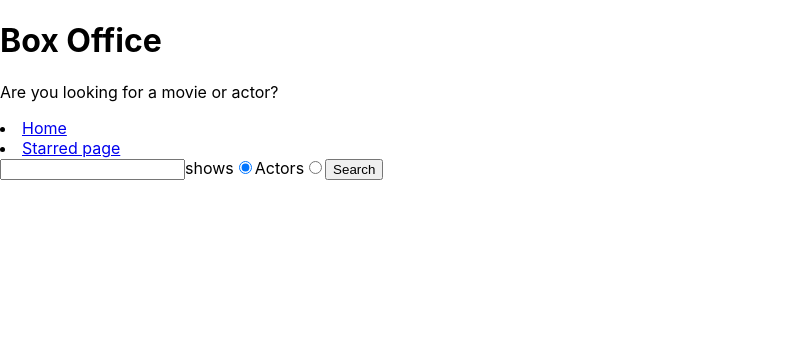
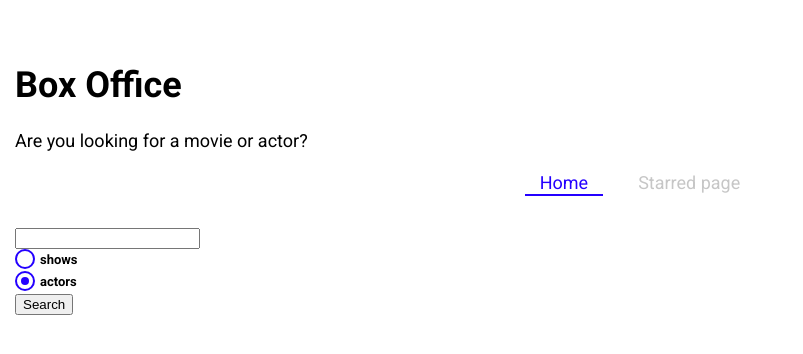
Before and after one commit to GopalSingh2809/box_office, a React (Create React App) app: page / in a window 1280 px wide. Shown: the top 354 px of the page, without its empty margins (0-803 px from the left). Built offline with nearby package versions, Linux system fonts and the light colour scheme.

Commit message:
styled part1 of project

```diff
--- a/package.json
+++ b/package.json
@@ -8,6 +8,7 @@
     "react-dom": "^18.2.0",
     "react-router-dom": "^6.14.2",
     "react-scripts": "5.0.1",
+    "styled-components": "^6.0.7",
     "web-vitals": "^2.1.4",
     "workbox-background-sync": "^6.6.0",
     "workbox-broadcast-update": "^6.6.0",
--- a/public/index.html
+++ b/public/index.html
@@ -1,11 +1,14 @@
-<!DOCTYPE html>
+<!doctype html>
 <html lang="en">
   <head>
     <meta charset="utf-8" />
     <link rel="icon" href="%PUBLIC_URL%/favicon.ico" />
     <meta name="viewport" content="width=device-width, initial-scale=1" />
     <meta name="theme-color" content="#000000" />
-    <meta name="description" content="Web site created using create-react-app" />
+    <meta
+      name="description"
+      content="Web site created using create-react-app"
+    />
     <link rel="apple-touch-icon" href="%PUBLIC_URL%/logo192.png" />
     <!--
       manifest.json provides metadata used when your web app is installed on a
@@ -21,7 +24,11 @@
       work correctly both with client-side routing and a non-root public URL.
       Learn how to configure a non-root public URL by running `npm run build`.
     -->
-    <title>React App</title>
+    <link
+      href="https://fonts.googleapis.com/css?family=Roboto:300,400,700,&display=swap"
+      rel="stylesheet"
+    />
+    <title>Box Office</title>
   </head>
   <body>
     <noscript>You need to enable JavaScript to run this app.</noscript>
--- a/src/App.jsx
+++ b/src/App.jsx
@@ -4,11 +4,13 @@
 import Starred from './pages/Starred';
 import MainLayout from './components/MainLayout';
 import Show from './pages/Show';
+import { GlobalTheme } from './theme';
+const queryClient = new QueryClient();
 
-const queryClient = new QueryClient();
 function App() {
   return (
     <QueryClientProvider client={queryClient}>
+      <GlobalTheme>
         <BrowserRouter>
           <Routes>
             <Route element={<MainLayout />}>
@@ -17,21 +19,9 @@
             </Route>
             <Route path="/show/:showId" element={<Show />} />
             <Route path="*" element={<div>PAGE NOT FOUND</div>} />
-          {/* <Route path="/" element={<App />}>
-          <Route index element={<Home />} />
-          <Route path="teams" element={<Teams />}>
-            <Route path=":teamId" element={<Team />} />
-            <Route path="new" element={<NewTeamForm />} />
-            <Route index element={<LeagueStandings />} />
-          </Route>
-        </Route>
-        <Route element={<PageLayout />}>
-          <Route path="/privacy" element={<Privacy />} />
-          <Route path="/tos" element={<Tos />} />
-        </Route>
-        <Route path="contact-us" element={<Contact />} /> */}
           </Routes>
         </BrowserRouter>
+      </GlobalTheme>
     </QueryClientProvider>
   );
 }
--- /dev/null
+++ b/src/components/CustomRadio.jsx
@@ -0,0 +1,57 @@
+import styled from 'styled-components';
+const CustomRadio = ({ label, ...InputProps }) => {
+  return (
+    <StyledRadio>
+      {label}
+      <input {...InputProps} type="radio" />
+      <span />
+    </StyledRadio>
+  );
+};
+export default CustomRadio;
+
+const StyledRadio = styled.label`
+  display: block;
+  position: relative;
+  padding-left: 25px;
+  cursor: pointer;
+  font-size: 13px;
+  user-select: none;
+  font-weight: 700;
+  line-height: 1.65;
+  input {
+    position: absolute;
+    opacity: 0;
+    cursor: pointer;
+  }
+  span {
+    position: absolute;
+    top: 0;
+    left: 0;
+    height: 16px;
+    width: 16px;
+    background-color: #fff;
+    border: 2px solid ${({ theme }) => theme.mainColors.blue};
+    border-radius: 50%;
+  }
+  input:checked ~ span {
+    background-color: #fff;
+    border: 2px solid ${({ theme }) => theme.mainColors.blue};
+  }
+  span:after {
+    content: '';
+    position: absolute;
+    display: none;
+  }
+  input:checked ~ span:after {
+    display: block;
+  }
+  span:after {
+    top: 4px;
+    left: 4px;
+    width: 8px;
+    height: 8px;
+    border-radius: 50%;
+    background: ${({ theme }) => theme.mainColors.blue};
+  }
+`;
--- a/src/components/Navs.jsx
+++ b/src/components/Navs.jsx
@@ -1,5 +1,5 @@
-import { Link } from 'react-router-dom';
-
+import { NavLink } from 'react-router-dom';
+import styled from 'styled-components';
 const LINKS = [
   {
     text: 'Home',
@@ -13,13 +13,57 @@
 const Navs = () => {
   return (
     <div>
-      {LINKS.map(item => (
-        <li key={item.to}>
-          <Link to={item.to}>{item.text}</Link>
-        </li>
-      ))}
+      <NavList>
+        {LINKS.map(item => (
+          <li key={item.to}>
+            <LinkStyled to={item.to}>{item.text}</LinkStyled>
+          </li>
+        ))}
+      </NavList>
     </div>
   );
 };
 
 export default Navs;
+
+const NavList = styled.ul`
+  display: flex;
+  justify-content: center;
+  list-style: none;
+  margin: 0 0 30px;
+  padding: 0;
+  li {
+    margin: 0 10px;
+  }
+`;
+
+const LinkStyled = styled(NavLink)`
+  display: block;
+  padding: 3px 15px;
+  position: relative;
+  text-decoration: none;
+  color: ${({ theme }) => theme.mainColors.gray};
+  &.active {
+    color: ${({ theme }) => theme.mainColors.blue};
+    &:after {
+      content: '';
+      position: absolute;
+      display: block;
+      height: 2px;
+      left: 0%;
+      bottom: 0;
+      background-color: ${({ theme }) => theme.mainColors.blue};
+      animation: slide-in 0.3s ease-in forwards;
+      @keyframes slide-in {
+        from {
+          left: 50%;
+          width: 0;
+        }
+        to {
+          left: 0%;
+          width: 100%;
+        }
+      }
+    }
+  }
+`;
--- a/src/components/SearchForm.jsx
+++ b/src/components/SearchForm.jsx
@@ -1,5 +1,6 @@
 import { useState } from 'react';
 import { useSearchStr } from '../lib/useSearchStr';
+import CustomRadio from './CustomRadio';
 const SearchForm = ({ onSearch }) => {
   const [searchStr, setSearchStr] = useSearchStr();
   const [searchOption, setSearchOption] = useState('shows');
@@ -26,26 +27,20 @@
   return (
     <form onSubmit={onSubmit}>
       <input type="text" value={searchStr} onChange={onSearchInputChange} />
-      <label>
-        shows
-        <input
-          type="radio"
+      <CustomRadio
+        label="shows"
         name="search-option"
         value="shows"
         checked={searchOption === 'shows'}
         onChange={onRadioChange}
       />
-      </label>
-      <label>
-        Actors
-        <input
-          type="radio"
+      <CustomRadio
+        label="actors"
         name="search-option"
-          value="actors"
-          checked={searchOption === 'actors'}
+        value="shows"
+        checked={searchOption === 'shows'}
         onChange={onRadioChange}
       />
-      </label>
       <button type="submit">Search</button>
     </form>
   );
--- a/src/index.css
+++ /dev/null
@@ -1,13 +0,0 @@
-body {
-  margin: 0;
-  font-family: -apple-system, BlinkMacSystemFont, 'Segoe UI', 'Roboto', 'Oxygen',
-    'Ubuntu', 'Cantarell', 'Fira Sans', 'Droid Sans', 'Helvetica Neue',
-    sans-serif;
-  -webkit-font-smoothing: antialiased;
-  -moz-osx-font-smoothing: grayscale;
-}
-
-code {
-  font-family: source-code-pro, Menlo, Monaco, Consolas, 'Courier New',
-    monospace;
-}
--- a/src/index.jsx
+++ b/src/index.jsx
@@ -1,5 +1,4 @@
 import ReactDOM from 'react-dom/client';
-import './index.css';
 import App from './App';
 import * as serviceWorkerRegistration from './serviceWorkerRegistration';
 import reportWebVitals from './reportWebVitals';
--- a/src/pages/Home.jsx
+++ b/src/pages/Home.jsx
@@ -4,6 +4,7 @@
 import ShowGrid from '../components/shows/ShowGrid';
 import ActorsGrid from '../components/actors/ActorsGrid';
 import { useQuery } from '@tanstack/react-query';
+
 const Home = () => {
   const [filter, setFilter] = useState(null);
 
--- /dev/null
+++ b/src/theme.jsx
@@ -0,0 +1,29 @@
+import { ThemeProvider, createGlobalStyle } from 'styled-components';
+
+const theme = {
+  fontFamily: 'Roboto, sans-serif',
+  mainColors: {
+    blue: '#2400ff',
+    gray: '#c6c6c6',
+    dark: '#353535',
+  },
+};
+
+const GlobalStyles = createGlobalStyle`
+  body {
+    font-family: ${({ theme }) => theme.fontFamily};
+    font-size: 18px;
+    margin: 0;
+    padding-top: 40px;
+    padding-left: 15px;
+    padding-right: 15px;
+  }
+`;
+export const GlobalTheme = ({ children }) => {
+  return (
+    <ThemeProvider theme={theme}>
+      <GlobalStyles />
+      {children}
+    </ThemeProvider>
+  );
+};
```
Also changed, not shown: 1 other file (tests, documents, lock files or other folders). Lines whose indentation alone changed are shown as unchanged.
